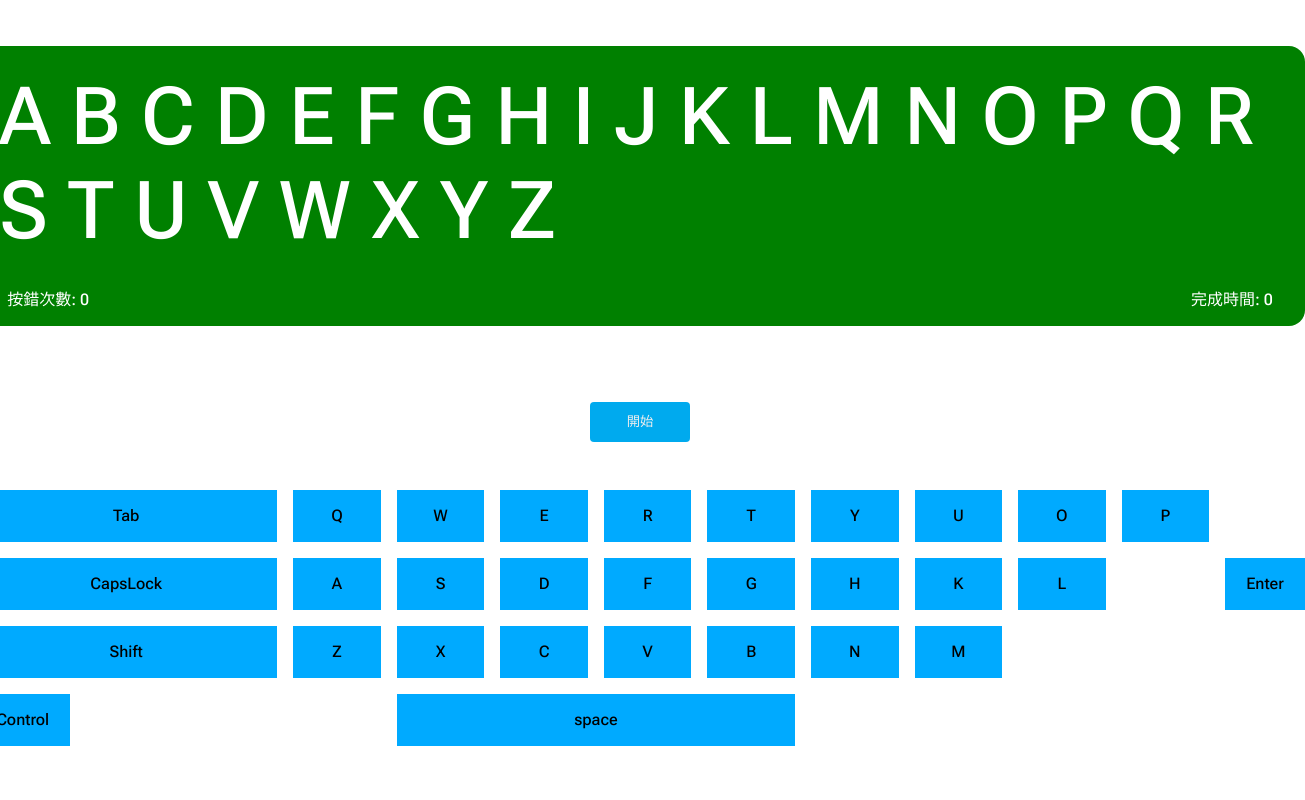
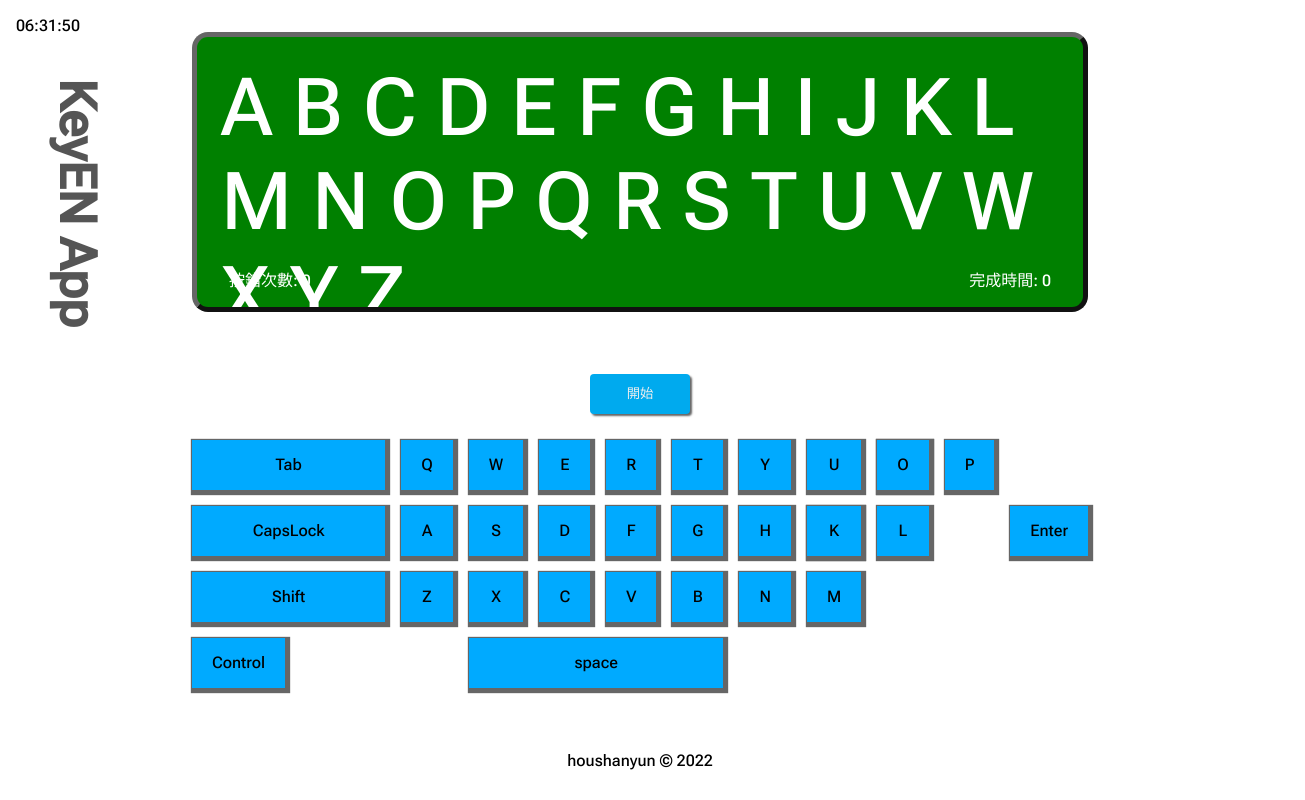
Before and after one commit to houshanyun/keyENapp, a React (Vite) app: page / in a window 1280 px wide. Shown: the whole page, 1305 px wide, since content can reach past the window. Built offline with nearby package versions, Linux system fonts and the light colour scheme.

Commit message:
build_file6

```diff
--- /dev/null
+++ b/postcss.config.js
@@ -0,0 +1,6 @@
+module.exports = {
+  plugins: {
+    tailwindcss: {},
+    autoprefixer: {},
+  },
+}
--- a/src/App.jsx
+++ b/src/App.jsx
@@ -2,7 +2,8 @@ import React, {useState} from 'react';
 import './App.scss';
 import Keyboard from './components/Keyboard';
 import Popup from './components/Popup';
-import Text from './components/Text';
+import Word from './components/Word';
+import NowTime from './components/NowTime';
 
 function App() {
   const [complate, setComplate] = useState(false);
@@ -25,7 +26,8 @@ function App() {
   return (
     <>
       <h1>KeyEN App</h1>
-      <Text
+      <NowTime />
+      <Word
         delWord={delWord}
         complate={setComplate}
         keyRef={keyRef}
@@ -36,6 +38,7 @@ function App() {
         setPopup={setPopup}
         startKeyOn={startKeyOn} />
       <Keyboard setDelWord={setDelWord} setKeyRef={setKeyRef} />
+      <footer>houshanyun &copy; 2022</footer>
     </>
   );
 }
--- a/src/App.scss
+++ b/src/App.scss
@@ -27,16 +27,21 @@ h1 {
   position: fixed;
   top: 5rem;
   left: 3rem;
+  writing-mode: vertical-rl;
+  font-size: 50px;
   color: #555;
-  writing-mode: vertical-rl;
-  font-size: 46px;
+  cursor: default;
+  user-select: none;
 }
 #root {
   height: 100vh;
   margin: auto;
   display: grid;
   grid-template-columns: 1fr;
-  grid-template-rows: 1fr 15% 1fr;
+  grid-template-rows: 1fr 15% 1fr 10%;
   justify-content: center;
   align-items: center;
 }
+footer {
+  text-align: center;
+}
--- a/src/components/Keyboard.scss
+++ b/src/components/Keyboard.scss
@@ -4,6 +4,7 @@
   width: 70%;
   height: 35vh;
   justify-self: center;
+  align-self: end;
   .keyboard-wrapper {
     display: grid;
     grid-template-columns: repeat(12, 1fr);
@@ -12,7 +13,7 @@
     outline: none;
     .btn {
       background-color: #0af;
-      border: 1px solid #0af;
+      box-shadow: 2px 2px 1px 3px #666;
       text-align: center;
       line-height: 50px;
       padding: 0 20px;
--- /dev/null
+++ b/src/components/NowTime.jsx
@@ -0,0 +1,24 @@
+import React, {useEffect, useState} from "react";
+import './NowTime.scss'
+function NowTime() {
+  const [clock, setClock] = useState()
+  const zeroAdd = t => {
+    if (t < 10) {t = `0${t}`}
+    return t
+  }
+  useEffect(() => {
+    const timeHandle = () => {
+      const timeObj = new Date
+      let hours = zeroAdd(timeObj.getHours())
+      let minutes = zeroAdd(timeObj.getMinutes())
+      let seconds = zeroAdd(timeObj.getSeconds())
+      setClock(() => `${hours}:${minutes}:${seconds}`)
+      requestAnimationFrame(timeHandle);
+    }
+    requestAnimationFrame(timeHandle);
+  }, [clock])
+  return <>
+    <div className="nowTime">{clock}</div>
+  </>;
+}
+export default NowTime;
--- /dev/null
+++ b/src/components/NowTime.scss
@@ -0,0 +1,5 @@
+.nowTime {
+  position: fixed;
+  top: 1rem;
+  left: 1rem;
+}
--- a/src/components/Popup.scss
+++ b/src/components/Popup.scss
@@ -5,14 +5,15 @@
   align-self: center;
   padding: 2em;
   .popupWrapper {
-   text-align: center;
-   padding: 30px 0;
+    text-align: center;
+    padding: 30px 0;
     & > button {
       width: 100px;
       height: 40px;
       line-height: calc(40px - 1em);
       border: none;
       border-radius: .3em;
+      box-shadow: 2px 2px 2px #666;
       color: #eee;
       background-color: #0ae;
       padding: .5em;
@@ -33,8 +34,9 @@
   background-color: #fa3;
   color: #333;
   position: absolute;
-  bottom: 50px;
-  left: 50px;
+  top: 18%;
+  left: 50%;
+  transform: translate(-50%, -50%);
   .complate {
     font-weight: 700;
     font-size: 1.5em;
--- a/src/components/Text.jsx
+++ b/src/components/Word.jsx
@@ -1,6 +1,6 @@
 import React, {useEffect, useState} from 'react';
 import {ALPHABET} from '../constant/ALPHABET';
-import './Text.scss';
+import './Word.scss';
 
 function Text({delWord, complate, keyRef}) {
   const myList = Array.from(ALPHABET);
--- a/src/components/Text.scss
+++ b/src/components/Word.scss
@@ -7,10 +7,11 @@
   background-color: green;
   color: white;
   border-radius: 1em;
+  border: 5px outset #666;
   padding: 1.5em;
   position: relative;
   word-wrap: break-word;
-
+  overflow: hidden;
   .textContent {
     font-size: 5em;
     letter-spacing: 20px;
```
Also changed, not shown: package.json (+7 -0 lines), tailwind.config.js (added, +11 -0 lines), 2 other files (tests, documents, lock files or other folders).
